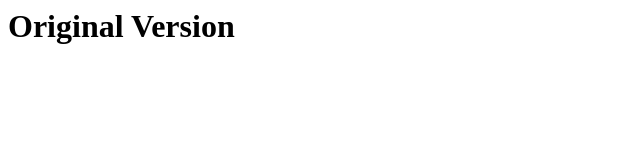
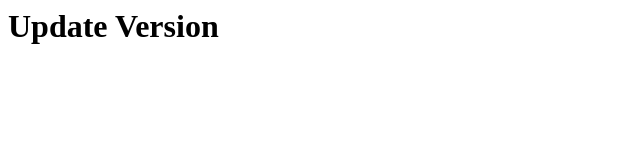
Before and after one commit to komal-dangar/Demo, a plain HTML site: page test.html in a window 1280 px wide. Shown: the whole page, without its empty margins (0-640 px from the left). Drawn offline with Linux system fonts and the light colour scheme.

Commit message:
changes in test

```diff
--- a/test.html
+++ b/test.html
@@ -1,3 +1,3 @@
 <html>
-<h1>Original Version</h1>
+<h1>Update Version</h1>
 </html>
```
